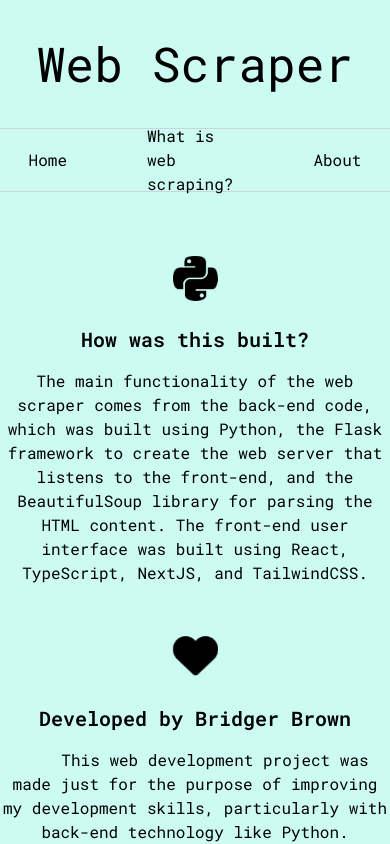
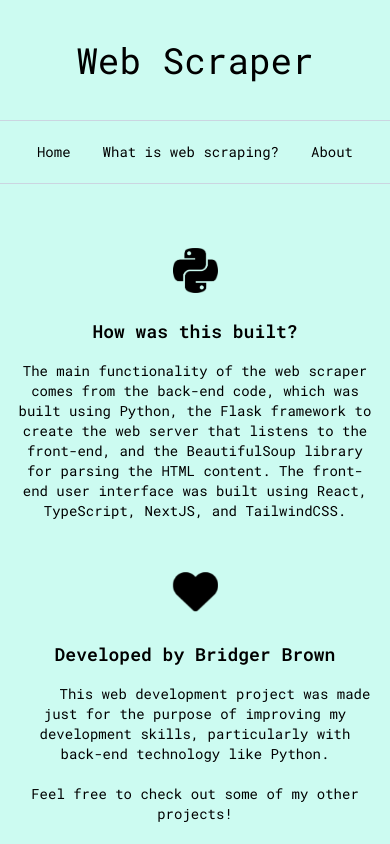
Before and after one commit to bridgerbrown/web-scraper-python, a Next.js app: page /about in a window 390 px wide. Shown: the top 844 px of the page. Built offline with nearby package versions, Linux system fonts and the light colour scheme.

Commit message:
site fully responsive

```diff
--- a/app/about/page.tsx
+++ b/app/about/page.tsx
@@ -3,11 +3,11 @@ import Navbar from "@/components/Navbar";
 import Image from "next/image";
 
 export default function About() {
-  const sectionCSS: string = `text-left mt-12 max-w-3xl text-center flex flex-col justify-center items-center`;
+  const sectionCSS: string = `text-left mt-12 md:max-w-3xl w-11/12 text-center flex flex-col justify-center items-center`;
   const imgCSS: string = `animate-bounce`;
-  const headingCSS: string = `mb-4 mt-6 text-xl font-semibold`;
-  const pCSS: string = `mb-2`;
-  const linkCSS: string = `hover:opacity-50 transition-opacity cursor-pointer underline-offset-2 underline`;
+  const headingCSS: string = `mb-4 mt-6 md:text-xl text-lg font-semibold`;
+  const pCSS: string = `md:text-base text-sm mb-2`;
+  const linkCSS: string = `md:text-base text-sm hover:opacity-50 transition-opacity cursor-pointer underline-offset-2 underline`;
 
   return (
     <main className="bg-teal-100 min-h-screen relative pb-60">
--- a/app/how/page.tsx
+++ b/app/how/page.tsx
@@ -3,10 +3,10 @@ import Navbar from "@/components/Navbar";
 import Image from "next/image";
 
 export default function How() {
-  const sectionCSS: string = `mt-12 max-w-3xl text-center flex flex-col justify-center items-center`;
+  const sectionCSS: string = `mt-12 md:max-w-3xl w-11/12 text-center flex flex-col justify-center items-center`;
   const imgCSS: string = ``;
-  const headingCSS: string = `text-center mb-4 mt-6 text-xl font-semibold`;
-  const pCSS: string = ``;
+  const headingCSS: string = `text-center mb-4 mt-6 md:text-xl text-lg font-semibold`;
+  const pCSS: string = `md:text-base text-sm`;
 
   return (
     <main className="bg-teal-100 min-h-screen relative pb-60">
--- a/components/Footer.tsx
+++ b/components/Footer.tsx
@@ -4,7 +4,7 @@ function Footer() {
     <footer className="w-full py-12 absolute bottom-0 flex justify-center items-center">
       <a href="https://www.bridgerbrown.dev/"
         target="_blank" rel="noopener noreferrer"
-        className="text-sm underline-offset-2 underline text-teal-900"
+        className="md:text-sm text-xs underline-offset-2 underline text-teal-900"
       >
         Created by Bridger Brown
       </a>
--- a/components/Navbar.tsx
+++ b/components/Navbar.tsx
@@ -1,14 +1,16 @@
 import Link from "next/link";
 
 function Navbar() {
-  const linkCSS: string = `hover:opacity-50 transition-opacity px-2 mx-8`;
+  const linkCSS: string = `md:text-base text-sm hover:opacity-50 transition-opacity px-2 md:mx-8 sm:mx-4 mx-2`;
 
   return (
     <nav className="">
       <div className="flex items-center justify-center w-screen">
-        <h1 className="my-10 text-5xl">
-          Web Scraper
-        </h1>
+        <Link href={"/"}>
+          <h1 className="my-10 md:text-5xl text-4xl">
+            Web Scraper
+          </h1>
+        </Link>
       </div>
       <div className="h-16 border-y border-slate-300 flex justify-center items-center w-screen">
         <Link href={"/"}
```
